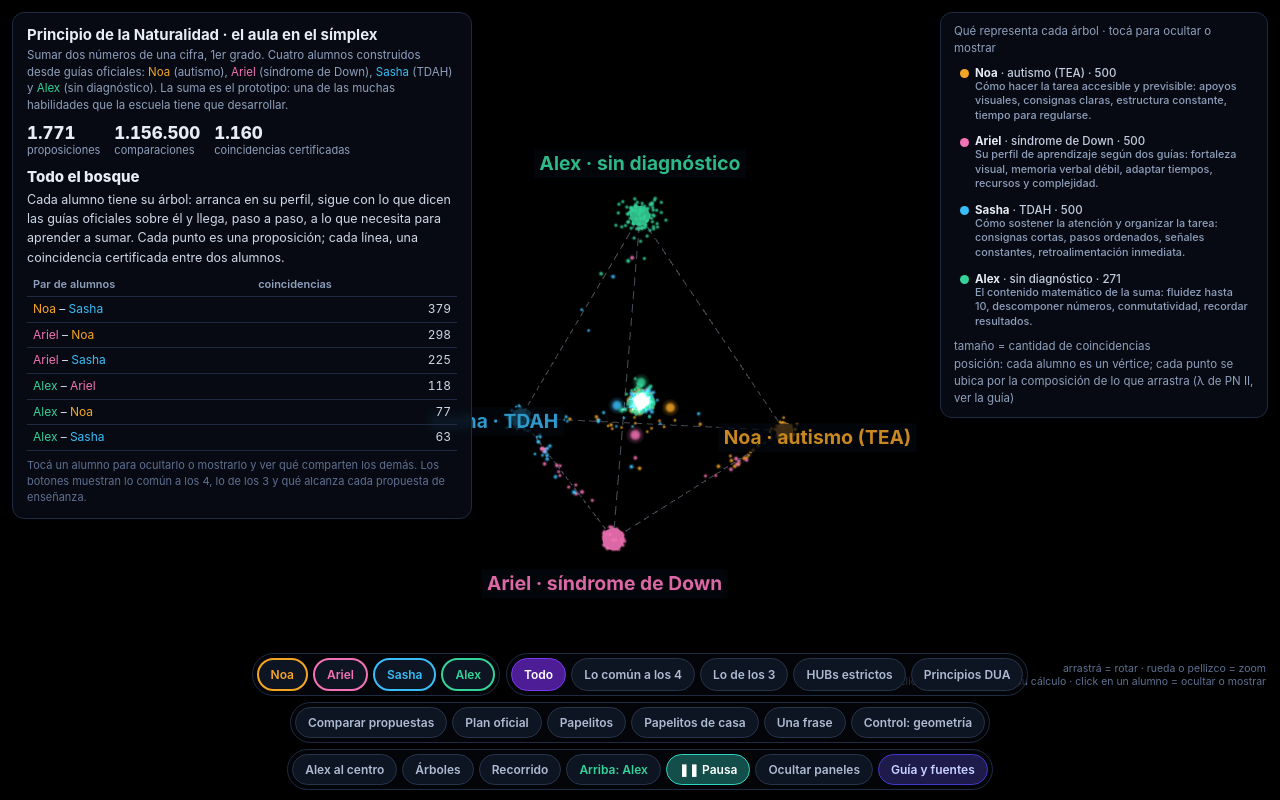
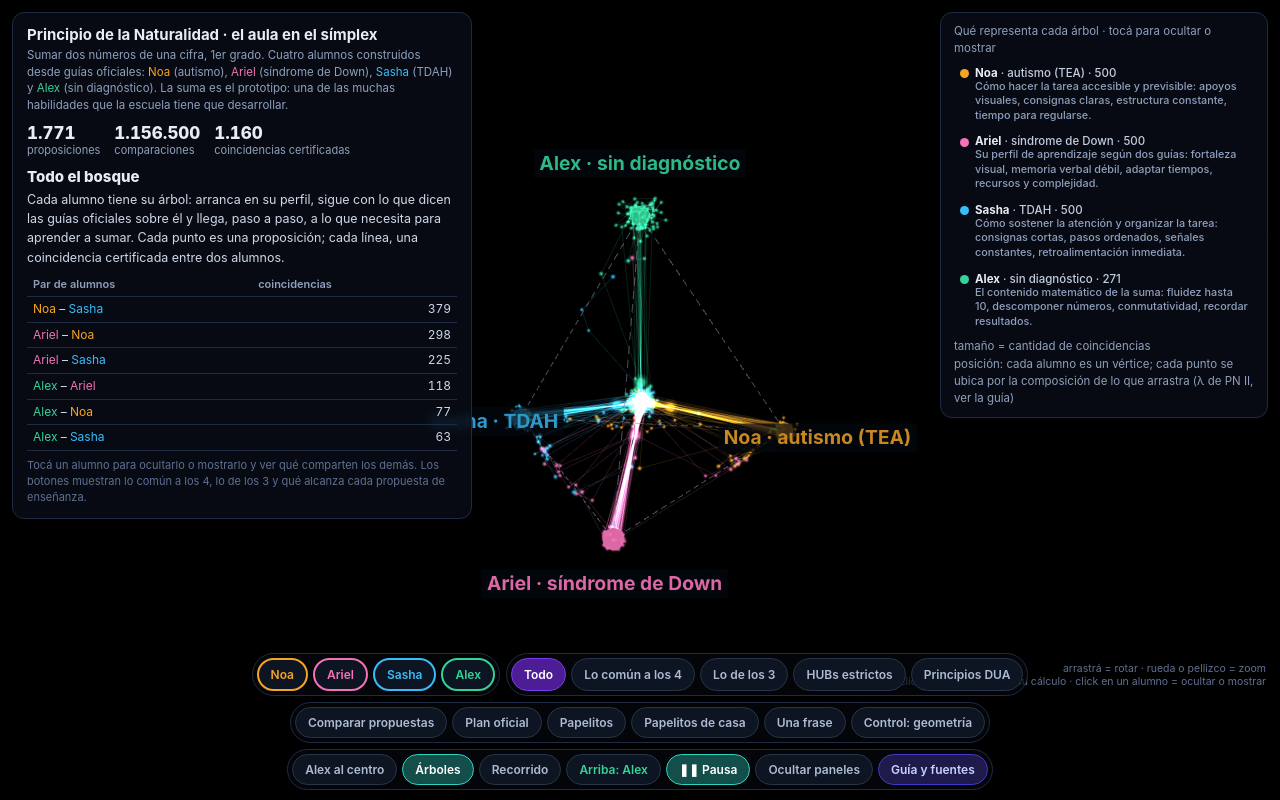
Before and after one commit to JGogol/PN-DUA, a plain HTML site: page index.html in a window 1280 px wide. Drawn offline with nearby package versions, Linux system fonts and the light colour scheme; animation ran at ten frames a second.

Commit message:
Arboles (ramas padre-hijo) visibles por defecto
Co-Authored-By: Claude Opus 5.5 <noreply@anthropic.com>
Claude-Session: https://claude.ai/code/session_018yxGRr4ESJWRzFAYv1aQYY

```diff
--- a/index.html
+++ b/index.html
@@ -162,7 +162,7 @@ const fl=new THREE.LineSegments(fg,new THREE.LineBasicMaterial({vertexColors:tru
 const TE=[];N.forEach((n,i)=>{if(n.p>=0)TE.push([n.p,i]);});
 const tPos=new Float32Array(TE.length*6),tCol=new Float32Array(TE.length*6);
 const tg=new THREE.BufferGeometry();tg.setAttribute('position',new THREE.BufferAttribute(tPos,3));tg.setAttribute('color',new THREE.BufferAttribute(tCol,3));
-const tl=new THREE.LineSegments(tg,new THREE.LineBasicMaterial({vertexColors:true,transparent:true,opacity:0.5,blending:THREE.AdditiveBlending,depthWrite:false}));tl.visible=false;world.add(tl);
+const tl=new THREE.LineSegments(tg,new THREE.LineBasicMaterial({vertexColors:true,transparent:true,opacity:0.5,blending:THREE.AdditiveBlending,depthWrite:false}));tl.visible=true;world.add(tl);
 function updLines(){
   FE.forEach(([u,v],k)=>{for(let j=0;j<3;j++){fPos[k*6+j]=P[u*3+j];fPos[k*6+3+j]=P[v*3+j];}});fg.attributes.position.needsUpdate=true;
   TE.forEach(([u,v],k)=>{for(let j=0;j<3;j++){tPos[k*6+j]=P[u*3+j];tPos[k*6+3+j]=P[v*3+j];}});tg.attributes.position.needsUpdate=true;
```
